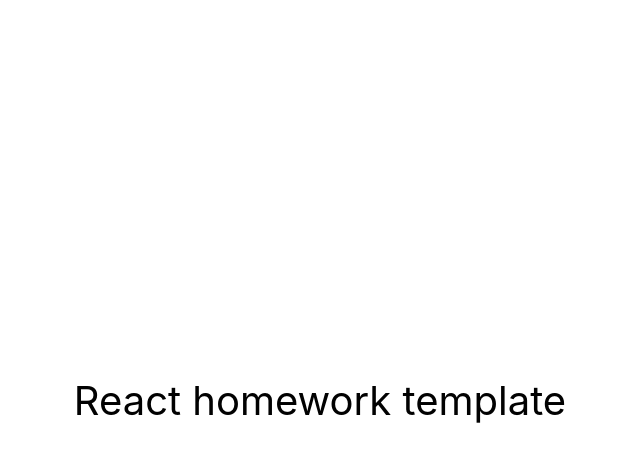
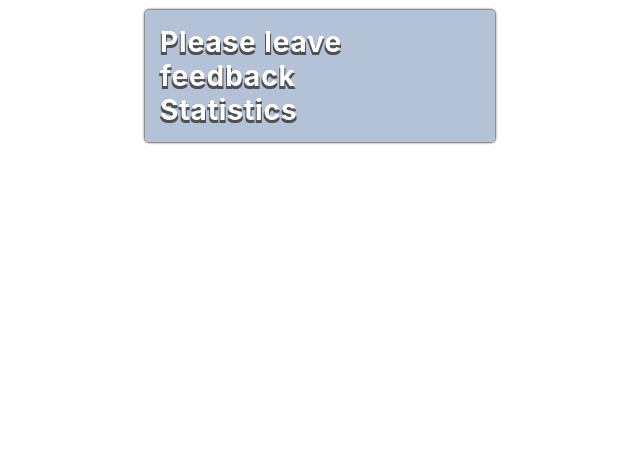
Before and after one commit to NanaTsK/goit-react-hw-02-feedback, a React (Create React App) app: page / in a window 1280 px wide. Shown: the top 462 px of the page, without its empty margins (320-960 px from the left). Built offline with nearby package versions, Linux system fonts and the light colour scheme.

Commit message:
sections

```diff
--- a/src/components/App.jsx
+++ b/src/components/App.jsx
@@ -1,16 +1,66 @@
+import { Container } from './index.styled';
+import { Section } from './Section/Section';
+
 export const App = () => {
   return (
     <div
-      style={{
-        height: '100vh',
-        display: 'flex',
-        justifyContent: 'center',
-        alignItems: 'center',
-        fontSize: 40,
-        color: '#010101'
-      }}
+      style={
+        {
+          // height: '100vh',
+          // marginTop: 20,
+          // display: 'flex',
+          // justifyContent: 'center',
+          // alignItems: 'center',
+          // fontSize: 40,
+          // color: '#010101',
+          // borderBottom: '1px solid rgb(212, 212, 212)',
+        }
+      }
     >
-      React homework template
+      <Container>
+        <Section title="Please leave feedback"></Section>
+        <Section title="Statistics"></Section>
+      </Container>
     </div>
   );
 };
+
+{
+  /* <div className="Container">
+  <section>
+    <h1>Section Title</h1>
+    <p>Some content related to this section.</p>
+  </section>
+  ;
+  <section>
+    <h1>Section Title</h1>
+    <p>Some content related to this section.</p>
+  </section>
+  ;
+</div>; */
+}
+
+// import Header from './1-Header/Header';
+// import Content from './2-Content/Content';
+
+// export const App = () => {
+//   return (
+//     <div
+//       style={{
+//         height: '100vh',
+//         // display: 'flex',
+//         // justifyContent: 'center',
+//         // alignItems: 'center',
+//         fontSize: 40,
+//         color: '#010101',
+//         marginTop: 20,
+//         marginLeft: 20,
+//         // textTransform: 'uppercase',
+//       }}
+//     >
+//       <span style={{ textTransform: 'uppercase' }}>react-module-1 :</span>
+//       <Header />
+//       <Content />
+//     </div>
+//   );
+// };
--- /dev/null
+++ b/src/components/Section/Section.jsx
@@ -0,0 +1,10 @@
+import { SectionBox, SectionTitle } from './Section.styled';
+
+export const Section = ({ title, children }) => {
+  return (
+    <SectionBox>
+      <SectionTitle>{title}</SectionTitle>
+      {children}
+    </SectionBox>
+  );
+};
--- /dev/null
+++ b/src/components/Section/Section.styled.js
@@ -0,0 +1,23 @@
+import { styled } from 'styled-components';
+
+// export const Container = styled.div`
+//   background-color: rgba(104, 133, 176, 0.7);
+//   border-radius: 8px;
+//   box-shadow: 0px 0px 2px 1px rgba(0, 0, 0, 0.7);
+//   color: #fff;
+//   margin: 10px auto;
+//   padding: 15px;
+//   width: 300px;
+// `;
+
+export const SectionTitle = styled('h2')({
+  fontSize: '28px',
+  textShadow: '1px 3px 0 #505050, -1px 3px 0 #505050',
+  letterSpacing: '0.9px',
+});
+
+export const SectionBox = styled('section')({
+  //   paddingTop: '10px',
+  //   paddingBottom: '40px',
+  //   textAlign: 'center',
+});
--- a/src/components/index.styled.js
+++ b/src/components/index.styled.js
@@ -1,11 +1,11 @@
 import { styled } from 'styled-components';
 
 export const Container = styled.div`
-  background-color: rgba(104, 133, 176, 0.4);
-  border-radius: 8px;
-  box-shadow: 0px 0px 2px 1px rgba(0, 0, 0, 0.7);
+  background-color: rgba(104, 133, 176, 0.5);
+  border-radius: 4px;
+  box-shadow: 0px 0px 2px 1px rgba(0, 0, 0, 0.6);
   color: #fff;
   margin: 10px auto;
   padding: 15px;
-  width: 300px;
+  width: 320px;
 `;
--- a/src/index.css
+++ b/src/index.css
@@ -13,3 +13,29 @@ code {
   font-family: source-code-pro, Menlo, Monaco, Consolas, 'Courier New',
     monospace;
 }
+h1,
+h2,
+h3,
+h4,
+h5,
+h6,
+p {
+  margin: 0;
+}
+
+ul,
+ol {
+  margin: 0;
+  padding: 0;
+  list-style: none;
+}
+
+img {
+  display: block;
+  max-width: 100%;
+  height: auto;
+}
+
+.someColors {
+  color: #b9dae7;
+}
```
